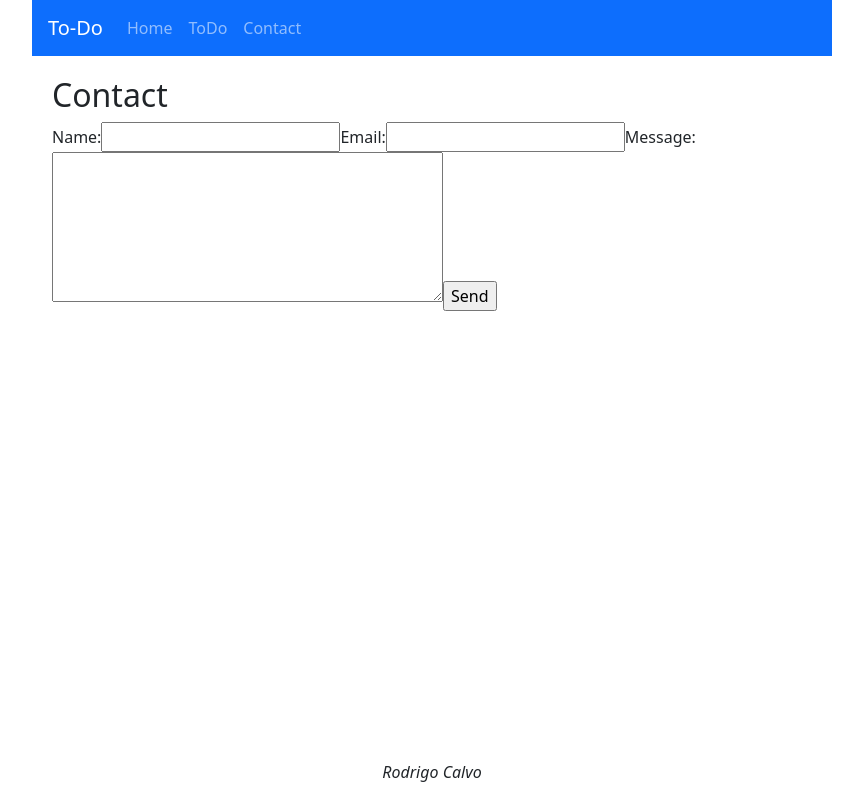
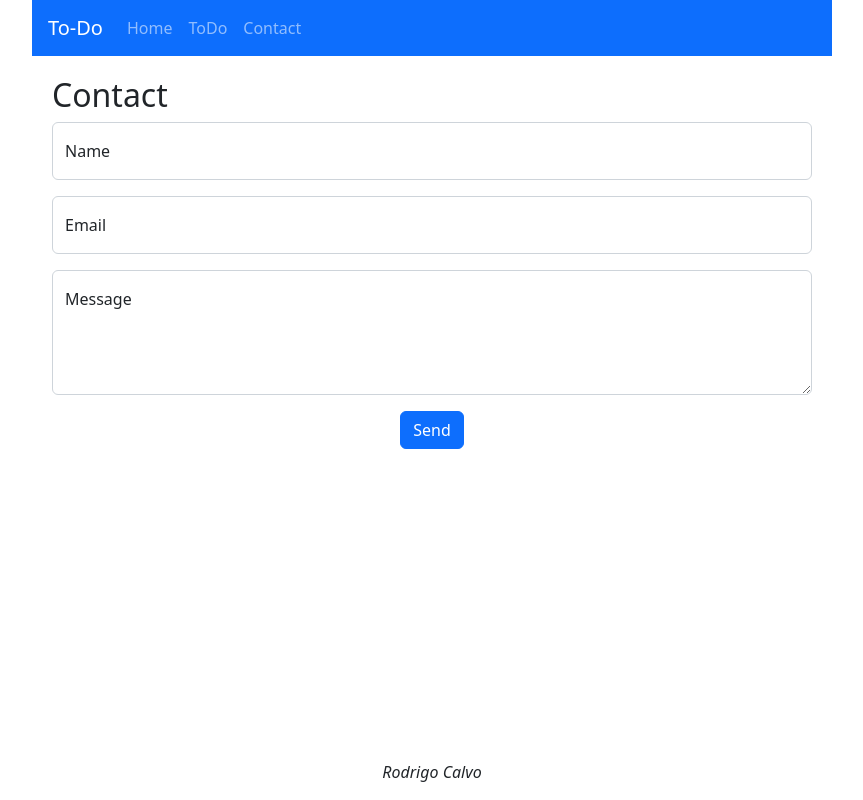
Before and after one commit to RodrigoCalvo/EX_Todo-List_React-Bootstrap, a React (Create React App) app: page /about in a window 1280 px wide. Shown: the whole page, without its empty margins (208-1071 px from the left). Built offline with nearby package versions, Linux system fonts and the light colour scheme.

Commit message:
Add bootstrap Form style: Group, Control, Labels

```diff
--- a/src/components/contact.tsx
+++ b/src/components/contact.tsx
@@ -1,4 +1,5 @@
 import { SyntheticEvent, useState } from 'react';
+import { Button, Container, FloatingLabel, Form } from 'react-bootstrap';
 
 export function Contact() {
   const initialState = { name: '', email: '', message: '' };
@@ -19,34 +20,49 @@ export function Contact() {
   }
 
   const template = (
-    <form>
-      <label htmlFor="name">Name:</label>
-      <input
+    <Form>
+      <Form.Group controlId="name" className="mb-3">
+        <FloatingLabel label="Name">
+          <Form.Control
+            placeholder="John Doe"
             type="text"
-        id="name"
             name="name"
             value={formData.name}
             onChange={handleChange}
           />
-      <label htmlFor="name">Email:</label>
-      <input
+        </FloatingLabel>
+      </Form.Group>
+
+      <Form.Group controlId="email" className="mb-3">
+        <FloatingLabel label="Email">
+          <Form.Control
+            placeholder="name@example.com"
             type="text"
-        id="email"
             name="email"
             value={formData.email}
             onChange={handleChange}
           />
-      <label htmlFor="message">Message:</label>
-      <textarea
+        </FloatingLabel>
+      </Form.Group>
+      <Form.Group controlId="message" className="mb-3">
+        <FloatingLabel label="Message">
+          <Form.Control
+            as={'textarea'}
+            maxLength={280}
+            placeholder="Write here your message"
+            style={{ height: '125px' }}
             name="message"
-        id="message"
-        cols={40}
-        rows={6}
             value={formData.message}
             onChange={handleChange}
-      ></textarea>
-      <input type="button" value="Send" onClick={handleSend} />
-    </form>
+          />
+        </FloatingLabel>
+      </Form.Group>
+      <Container className="text-center">
+        <Button onClick={handleSend} type="button">
+          Send
+        </Button>
+      </Container>
+    </Form>
   );
   return template;
 }
```
Lines whose indentation alone changed are shown as unchanged.
